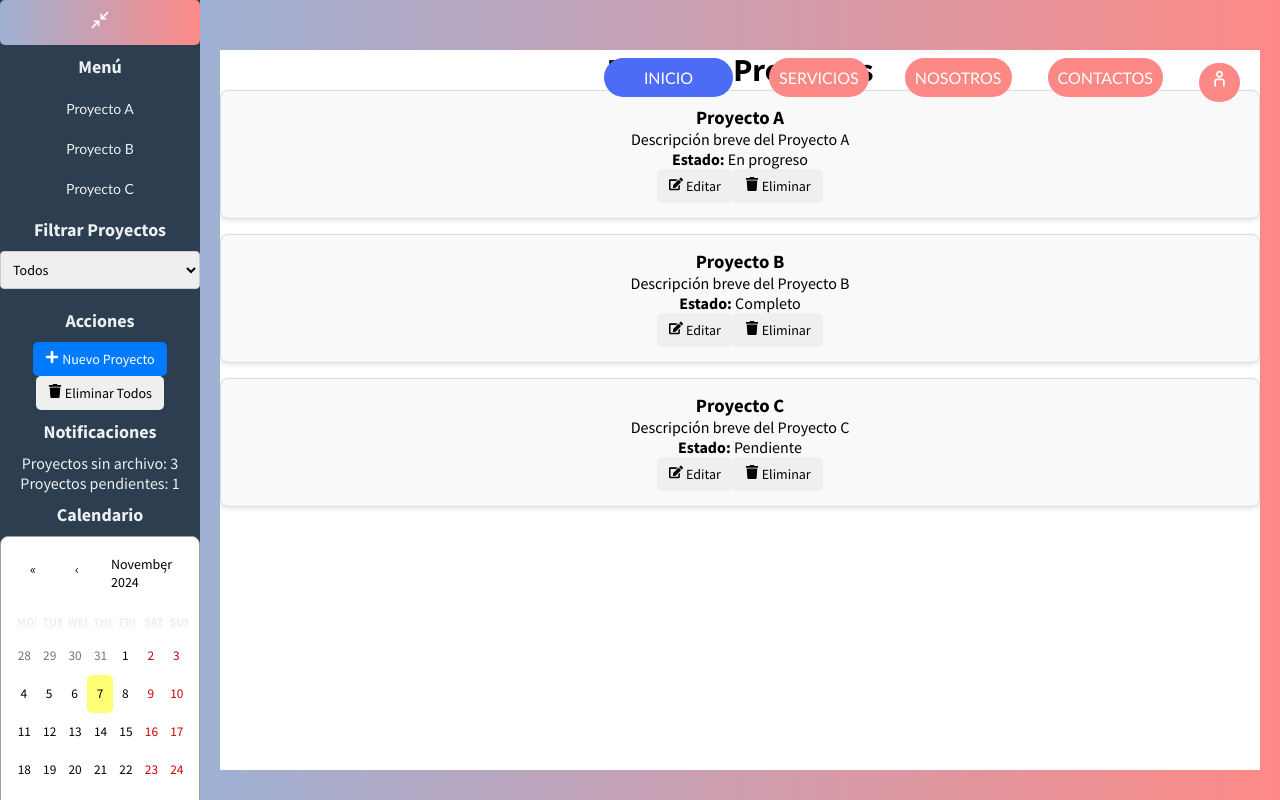
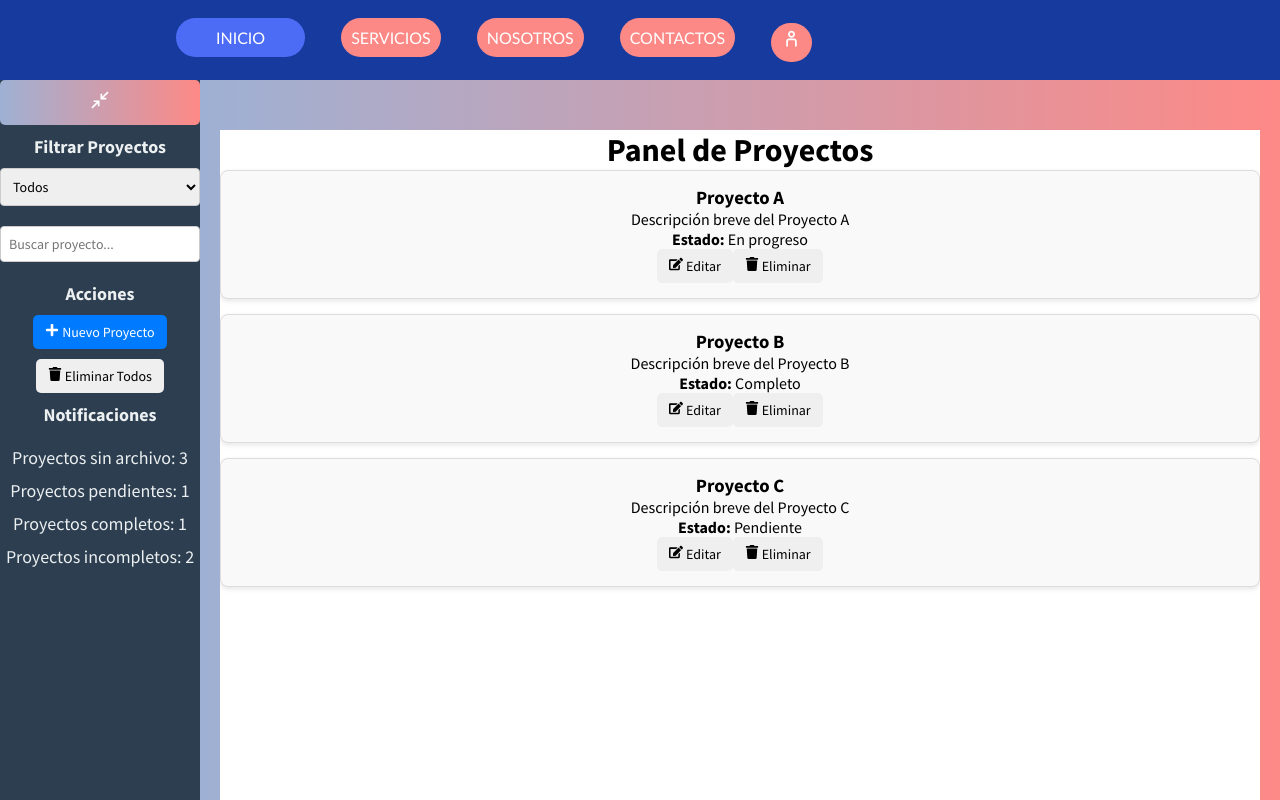
Before and after one commit to MauricioCapo/MetodologiaF, a React (Create React App) app: page / in a window 1280 px wide. Both pictures are taken after a click on the button "Comenzar". Built offline with nearby package versions, Linux system fonts and the light colour scheme.

Commit message:
Cambio en el sidebar

```diff
--- a/src/componentes/Proyectos.jsx
+++ b/src/componentes/Proyectos.jsx
@@ -18,6 +18,7 @@ const ProyectoS = () => {
     const [newDescription, setNewDescription] = useState("");
     const [newStatus, setNewStatus] = useState("");
     const [newFile, setNewFile] = useState(null);
+    const [searchTerm, setSearchTerm] = useState("");
 
     const toggleSidebar = () => {
         setIsOpen(!isOpen);
@@ -77,6 +78,13 @@ const ProyectoS = () => {
         ? projects.filter(project => project.status === filter)
         : projects;
 
+    // Filtrado adicional por búsqueda
+    const searchedProjects = searchTerm
+        ? filteredProjects.filter((project) =>
+            project.name.toLowerCase().includes(searchTerm.toLowerCase())
+        )
+        : filteredProjects;
+
     return (
         <div className="container2">
             <div className={`sidebar ${isOpen ? 'open' : 'closed'}`}>
@@ -85,14 +93,6 @@ const ProyectoS = () => {
                 </button>
                 {isOpen && (
                     <div>
-                        <h2>Menú</h2>
-                        <ul>
-                            {projects.map((project) => (
-                                <li key={project.id}>
-                                    <a href={`#project-${project.id}`}>{project.name}</a>
-                                </li>
-                            ))}
-                        </ul>
                         <div>
                             <h2>Filtrar Proyectos</h2>
                             <select onChange={(e) => setFilter(e.target.value)}>
@@ -102,6 +102,18 @@ const ProyectoS = () => {
                                 <option value="Completo">Completo</option>
                             </select>
                         </div>
+
+
+                        <div>
+                            <input
+                                type="text"
+                                placeholder="Buscar proyecto..."
+                                value={searchTerm}
+                                onChange={(e) => setSearchTerm(e.target.value)}
+                                style={{ padding: '8px', width: '100%', marginTop: '10px' }}
+                            />
+                        </div>
+
                         <div>
                             <h2>Acciones</h2>
                             <button className="add-project-button" onClick={handleAddProject}>
@@ -111,14 +123,12 @@ const ProyectoS = () => {
                                 <FaTrash /> Eliminar Todos
                             </button>
                         </div>
-                        <div>
+                        <div className="notifica">
                             <h2>Notificaciones</h2>
                             <p>Proyectos sin archivo: {projects.filter((p) => !p.file).length}</p>
                             <p>Proyectos pendientes: {projects.filter((p) => p.status === "Pendiente").length}</p>
-                        </div>
-                        <div>
-                            <h2>Calendario</h2>
-                            <Calendar />
+                            <p>Proyectos completos: {projects.filter((p) => p.status === "Completo").length}</p>
+                            <p>Proyectos incompletos: {projects.filter((p) => p.status !== "Completo").length}</p>
                         </div>
                     </div>
                 )}
@@ -127,7 +137,7 @@ const ProyectoS = () => {
                 <div className="VistaTodo">
                     <h1>Panel de Proyectos</h1>
                     <div className="project-list">
-                        {filteredProjects.map((project) => (
+                        {searchedProjects.map((project) => (
                             <div key={project.id} id={`project-${project.id}`} className="project-card">
                                 {editingProject && editingProject.id === project.id ? (
                                     <div className="edit-form">
--- a/src/componentes/caja.jsx
+++ b/src/componentes/caja.jsx
@@ -62,8 +62,6 @@ function Caja() {
     <>
       <header>
         <div className="container__menu">
-          <div className="logo">
-          </div>
           <div className="menu">
             <nav>
               <ul>
--- a/src/estilos/Proyectos.css
+++ b/src/estilos/Proyectos.css
@@ -207,3 +207,12 @@ input[type="file"]:hover {
 .react-calendar__tile--active:hover {
   background-color: #388e3c;
 }
+.add-project-button{
+  margin-bottom: 10px;
+}
+.notifica{
+  font-size: 18px;
+}
+.notifica p{
+  padding-top: 10px;
+}
--- a/src/estilos/caja.css
+++ b/src/estilos/caja.css
@@ -14,13 +14,13 @@ body{
 header{
     width: 100%;
     height: 80px;
-    margin-top: 40px;
-    position: fixed;
+  background-color: #163a9e;
+
     z-index: 1;
     padding: 40px;
 }
 .container__menu{
-    max-width: 1200px;
+    max-width: 1000px;
     height: 100%;
     margin: auto;
     display: flex;
@@ -31,10 +31,7 @@ header{
     display: flex;
     align-items: center;
 }
-.logo img{
-    width: 60px;
 
-}
 .menu{
     display: flex;
     align-items: center;
```
